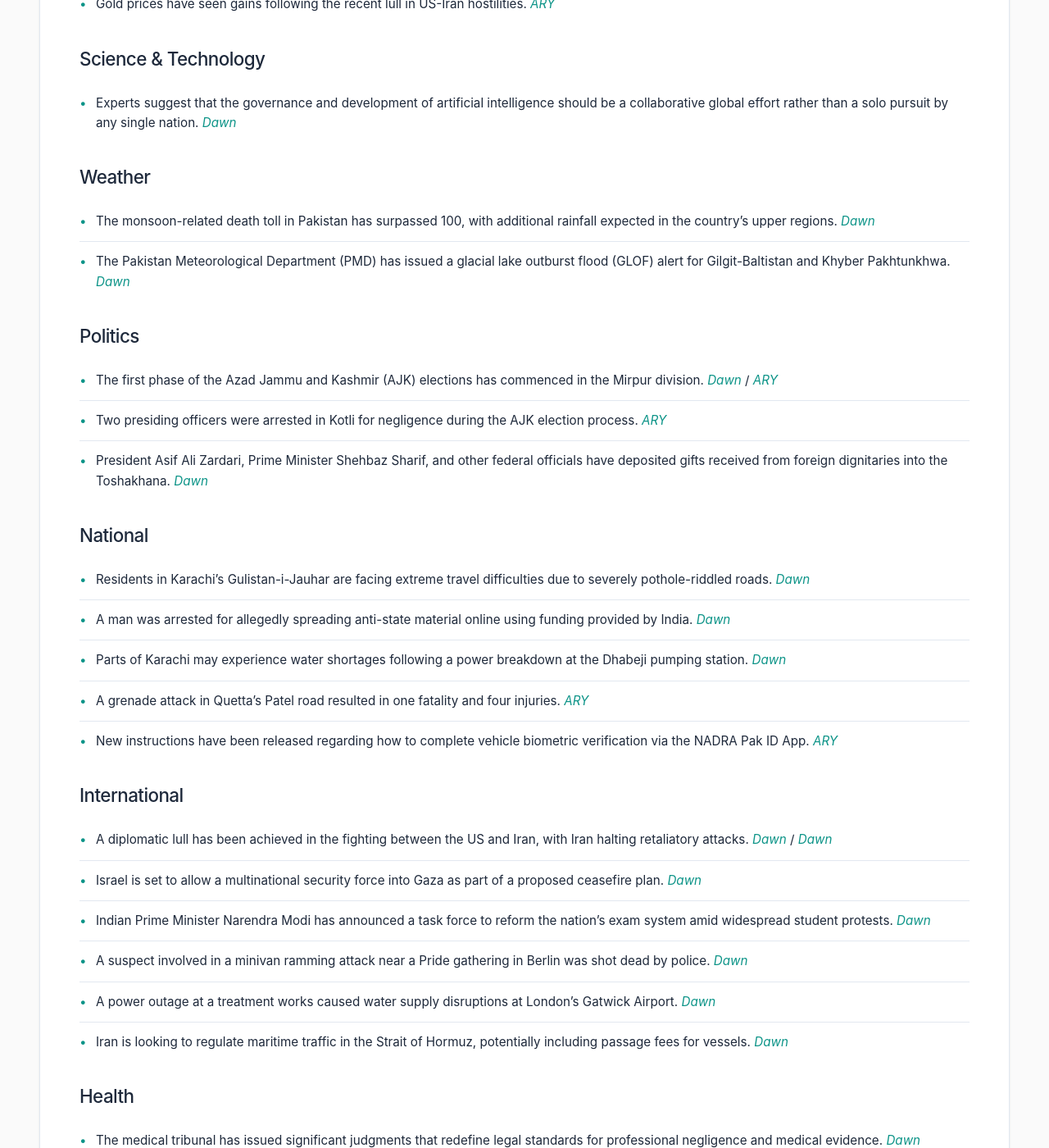
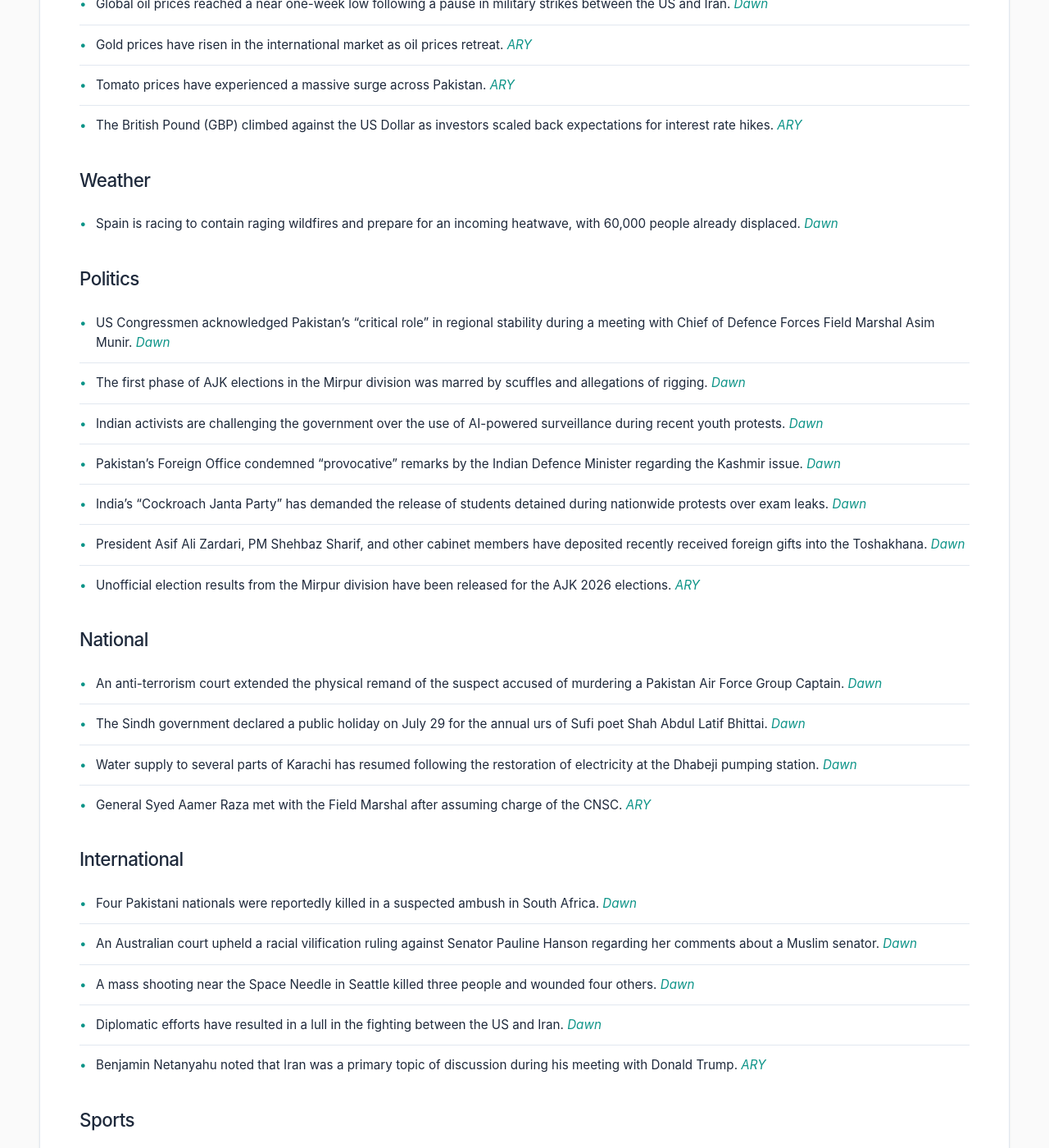
Before and after one commit to zsubzwary/news, a Jekyll site: the page built from en/index.md, in a window 1280 px wide and 1400 px high, scrolled down 622 px. Shown: the whole window at 82% size. Built offline with Jekyll 4.4.1, drawn with Linux system fonts in a browser that asks for light colours; some web fonts are replaced; comment, search, counter and statistics services are not loaded; some of the changed text lies outside the part shown.

Commit message:
DateTime; 2026-07-27T16:03:40.134Z

```diff
--- a/en/index.md
+++ b/en/index.md
@@ -4,47 +4,52 @@ title: Pakistan News Briefing
 lang: en
 ---
 
-Published at: 27-Jul-2026 09:03PKT
+Published at: 27-Jul-2026 21:03PKT
 
 Time to read: 4 mins
 
 ### Economy
-- Pakistan’s macroeconomic recovery is facing threats from rising inflation and fiscal pressures. *[Dawn](https://www.dawn.com/news/2018654/rebounding-inflation-fiscal-pressures-threaten-recovery)*
-- A surging trade deficit of $39.47 billion in FY26 highlights Pakistan's critical need to transition from imported fossil fuels to green energy. *[Dawn](https://www.dawn.com/news/2018583/green-alternatives-to-oil-dependence)*
-- Global energy flows are being reshaped by efforts to develop pipelines that bypass the Strait of Hormuz. *[Dawn](https://www.dawn.com/news/2018582/pipelines-to-bypass-the-strait-of-hormuz)*
-- Gold prices have seen gains following the recent lull in US-Iran hostilities. *[ARY](https://arynews.tv/gold-gains-on-pause-in-us-iran-fighting-fed-decision-looms)*
-
-### Science & Technology
-- Experts suggest that the governance and development of artificial intelligence should be a collaborative global effort rather than a solo pursuit by any single nation. *[Dawn](https://www.dawn.com/news/2018585/shifting-geopolitics-of-tech)*
+- Petroleum Minister hinted at potential fuel price relief after Pakistan's oil cargoes safely cleared the Bab-al-Mandeb chokepoint. *[Dawn](https://www.dawn.com/news/2018766/petroleum-minister-hints-at-fuel-price-relief-after-pakistans-oil-cargoes-clear-bab-al-mandeb)*
+- The State Bank of Pakistan's Monetary Policy Committee decided to keep the policy interest rate unchanged at 11.5%. *[Dawn](https://www.dawn.com/news/2018718/central-bank-keeps-policy-rate-unchanged-at-115pc)*
+- The Pakistan Stock Exchange (PSX) benchmark index surged by more than 7,000 points to close above the 178,000 mark. *[Dawn](https://www.dawn.com/news/2018715/psx-opens-week-in-the-green-gains-more-than-7000-points-to-close-above-178000-mark)*
+- Global oil prices reached a near one-week low following a pause in military strikes between the US and Iran. *[Dawn](https://www.dawn.com/news/2018729/oil-prices-near-one-week-low-after-us-iran-pause-fighting-over-weekend)*
+- Gold prices have risen in the international market as oil prices retreat. *[ARY](https://arynews.tv/gold-rate-today-international-market-july-27-2026)*
+- Tomato prices have experienced a massive surge across Pakistan. *[ARY](https://arynews.tv/tomatoes-prices-skyrocket-in-pakistan)*
+- The British Pound (GBP) climbed against the US Dollar as investors scaled back expectations for interest rate hikes. *[ARY](https://arynews.tv/gbp-to-usd-pound-climbs-as-investors-scale-back-rate-hike-bets)*
 
 ### Weather
-- The monsoon-related death toll in Pakistan has surpassed 100, with additional rainfall expected in the country's upper regions. *[Dawn](https://www.dawn.com/news/2018500/nationwide-deaths-this-monsoon-cross-100-more-rain-likely-in-countrys-upper-parts-from-july-29)*
-- The Pakistan Meteorological Department (PMD) has issued a glacial lake outburst flood (GLOF) alert for Gilgit-Baltistan and Khyber Pakhtunkhwa. *[Dawn](https://www.dawn.com/news/2018510/pmd-issues-glof-alert-for-northern-areas-as-several-gb-areas-cut-off-for-5th-consecutive-day)*
+- Spain is racing to contain raging wildfires and prepare for an incoming heatwave, with 60,000 people already displaced. *[Dawn](https://www.dawn.com/news/2018742/spain-races-to-contain-blazes-before-temperatures-rise)*
 
 ### Politics
-- The first phase of the Azad Jammu and Kashmir (AJK) elections has commenced in the Mirpur division. *[Dawn](https://www.dawn.com/news/2018691/first-phase-of-ajk-polls-begins-in-mirpur-division)* / *[ARY](https://arynews.tv/ajk-elections-2026-polling-begins-in-first-phase)*
-- Two presiding officers were arrested in Kotli for negligence during the AJK election process. *[ARY](https://arynews.tv/ajk-elections-presiding-officers-suspended)*
-- President Asif Ali Zardari, Prime Minister Shehbaz Sharif, and other federal officials have deposited gifts received from foreign dignitaries into the Toshakhana. *[Dawn](https://www.dawn.com/news/2018662/president-pm-others-return-gifts-to-toshakhana)*
+- US Congressmen acknowledged Pakistan's "critical role" in regional stability during a meeting with Chief of Defence Forces Field Marshal Asim Munir. *[Dawn](https://www.dawn.com/news/2018779/in-meeting-with-cdf-munir-us-congressmen-acknowledge-pakistans-critical-role-in-regional-stability-ispr)*
+- The first phase of AJK elections in the Mirpur division was marred by scuffles and allegations of rigging. *[Dawn](https://www.dawn.com/news/2018691/polling-concludes-in-mirpur-division-as-scuffles-rigging-allegations-mar-first-phase-of-ajk-elections)*
+- Indian activists are challenging the government over the use of AI-powered surveillance during recent youth protests. *[Dawn](https://www.dawn.com/news/2018775/modi-faces-challenge-from-activists-over-surveillance-at-india-youth-protest)*
+- Pakistan's Foreign Office condemned "provocative" remarks by the Indian Defence Minister regarding the Kashmir issue. *[Dawn](https://www.dawn.com/news/2018711/fo-condemns-indian-ministers-remarks-on-kashmir-issue-warns-against-underestimating-resolve-to-thwart-any-adventurism)*
+- India's "Cockroach Janta Party" has demanded the release of students detained during nationwide protests over exam leaks. *[Dawn](https://www.dawn.com/news/2018741/indias-cockroach-janta-party-demands-release-of-protesters-after-reports-of-detention)*
+- President Asif Ali Zardari, PM Shehbaz Sharif, and other cabinet members have deposited recently received foreign gifts into the Toshakhana. *[Dawn](https://www.dawn.com/news/2018662/president-pm-others-return-gifts-to-toshakhana)*
+- Unofficial election results from the Mirpur division have been released for the AJK 2026 elections. *[ARY](https://arynews.tv/ajk-elections-2026-unofficial-results-from-mirpur-division)*
 
 ### National
-- Residents in Karachi's Gulistan-i-Jauhar are facing extreme travel difficulties due to severely pothole-riddled roads. *[Dawn](https://www.dawn.com/news/2018622/pothole-riddled-karachis-gulistan-i-jauhar-roads-turn-daily-travel-into-an-exhausting-ordeal)*
-- A man was arrested for allegedly spreading anti-state material online using funding provided by India. *[Dawn](https://www.dawn.com/news/2018518/tarar-claims-man-arrested-for-spreading-anti-state-material-online-in-exchange-for-indian-funding)*
-- Parts of Karachi may experience water shortages following a power breakdown at the Dhabeji pumping station. *[Dawn](https://www.dawn.com/news/2018517/parts-of-karachi-may-face-water-shortage-after-power-breakdown-at-dhabeji-pumping-station)*
-- A grenade attack in Quetta's Patel road resulted in one fatality and four injuries. *[ARY](https://arynews.tv/grenade-attack-near-quettas-patel-road-leaves-one-dead-four-injured)*
-- New instructions have been released regarding how to complete vehicle biometric verification via the NADRA Pak ID App. *[ARY](https://arynews.tv/how-to-complete-vehicle-biometric-verification-via-nadras-pak-id-app)*
+- An anti-terrorism court extended the physical remand of the suspect accused of murdering a Pakistan Air Force Group Captain. *[Dawn](https://www.dawn.com/news/2018777/islamabad-court-extends-physical-remand-of-paf-officers-alleged-killer-by-seven-days)*
+- The Sindh government declared a public holiday on July 29 for the annual urs of Sufi poet Shah Abdul Latif Bhittai. *[Dawn](https://www.dawn.com/news/2018748/public-holiday-in-sindh-on-wednesday-for-shah-abdul-latif-bhittais-urs)*
+- Water supply to several parts of Karachi has resumed following the restoration of electricity at the Dhabeji pumping station. *[Dawn](https://www.dawn.com/news/2018724/water-supply-to-parts-of-karachi-resumes-after-power-at-dhabeji-pumping-station-restored)*
+- General Syed Aamer Raza met with the Field Marshal after assuming charge of the CNSC. *[ARY](https://arynews.tv/general-syed-aamer-raza-calls-on-field-marshal-after-assuming-charge-of-cnsc)*
 
 ### International
-- A diplomatic lull has been achieved in the fighting between the US and Iran, with Iran halting retaliatory attacks. *[Dawn](https://www.dawn.com/news/2018664/lull-in-iran-us-fighting-achieved-by-fresh-round-of-diplomacy)* / *[Dawn](https://www.dawn.com/news/2018487/iran-says-middle-east-attacks-halted-after-us-holds-fire-amid-reported-concerns-over-dwindling-munitions)*
-- Israel is set to allow a multinational security force into Gaza as part of a proposed ceasefire plan. *[Dawn](https://www.dawn.com/news/2018568/israel-to-allow-international-force-into-gaza-israeli-official-says)*
-- Indian Prime Minister Narendra Modi has announced a task force to reform the nation's exam system amid widespread student protests. *[Dawn](https://www.dawn.com/news/2018534/modi-announces-panel-to-reform-indias-exam-system-anti-govt-graffiti-at-jantar-mantar-painted-over)*
-- A suspect involved in a minivan ramming attack near a Pride gathering in Berlin was shot dead by police. *[Dawn](https://www.dawn.com/news/2018511/suspect-in-berlin-attack-near-pride-gathering-shot-dead-by-police)*
-- A power outage at a treatment works caused water supply disruptions at London's Gatwick Airport. *[Dawn](https://www.dawn.com/news/2018528/londons-gatwick-airport-hit-by-water-supply-problem)*
-- Iran is looking to regulate maritime traffic in the Strait of Hormuz, potentially including passage fees for vessels. *[Dawn](https://www.dawn.com/news/2018680/charging-for-hormuz)*
+- Four Pakistani nationals were reportedly killed in a suspected ambush in South Africa. *[Dawn](https://www.dawn.com/news/2018768/four-men-reportedly-pakistani-nationals-gunned-down-in-south-africa)*
+- An Australian court upheld a racial vilification ruling against Senator Pauline Hanson regarding her comments about a Muslim senator. *[Dawn](https://www.dawn.com/news/2018722/australian-politician-fails-to-overturn-racial-vilification-ruling-over-telling-muslim-senator-to-go-back-to-pakistan)*
+- A mass shooting near the Space Needle in Seattle killed three people and wounded four others. *[Dawn](https://www.dawn.com/news/2018716/mass-shooting-kills-3-wounds-4-near-space-needle-landmark-in-seattle)*
+- Diplomatic efforts have resulted in a lull in the fighting between the US and Iran. *[Dawn](https://www.dawn.com/news/2018664/lull-in-iran-us-fighting-achieved-by-fresh-round-of-diplomacy)*
+- Benjamin Netanyahu noted that Iran was a primary topic of discussion during his meeting with Donald Trump. *[ARY](https://arynews.tv/netanyahu-says-iran-is-top-agenda-in-meeting-with-trump)*
+
+### Sports
+- The inclusion of cricket in the 2028 Los Angeles Olympics is seen as a strategic move to gain access to the massive Indian market. *[Dawn](https://www.dawn.com/news/2018762/how-cricket-could-become-the-olympics-gateway-to-india)*
 
 ### Health
-- The medical tribunal has issued significant judgments that redefine legal standards for professional negligence and medical evidence. *[Dawn](https://www.dawn.com/news/2018658/medical-tribunal-redefines-standards-of-negligence)*
+- Pakistan has entered a decisive phase in polio eradication, though insecurity in southern Khyber Pakhtunkhwa remains a significant hurdle. *[Dawn](https://www.dawn.com/news/2018773/pakistan-tells-global-watchdog-polio-eradication-is-within-reach-insecurity-in-kp-remains-biggest-hurdle)*
 
 ### Other
-- A Japanese Buddhist monk has appealed to followers worldwide to gather at Taxila’s Dharmarajika Stupa for global peace prayers. *[Dawn](https://www.dawn.com/news/2018551/japanese-monk-asks-buddhists-to-visit-taxila-for-peace-prayers)*
-- Entertainment updates include Marvel's new 'Avengers: Doomsday' toy line, Robert Pattinson's recent jokes, and rumors surrounding Olivia Rodrigo's music. *[ARY](https://arynews.tv/marvel-unveils-avengers-doomsday-toy-line-featuring-x-men-avengers-and-fantastic-four)* / *[ARY](https://arynews.tv/robert-pattinson-revives-twilight-rivalry-with-joke-about-the-odyssey-role)* / *[ARY](https://arynews.tv/olivia-rodrigo-sparks-spider-man-soundtrack-rumors-with-cryptic-social-post)*
-- Celebrity news features Indian Idol winner Jyotirmayee Nayak and rumors of a major wedding celebration for Tom Holland and Zendaya. *[ARY](https://arynews.tv/indian-idol-16-conqueror-jyotirmayee-nayak-opens-up-on-her-historic-victory-and-future-plans)* / *[ARY](https://arynews.tv/tom-holland-and-zendaya-planning-major-wedding-party-at-historic-belvoir-castle)*
+- Cast updates have been announced for the upcoming fifth season of *Bridgerton*. *[ARY](https://arynews.tv/bridgerton-season-5-cast-shake-up-whos-returning-whos-leaving-and-new-cast-members)*
+- Meghan Markle expressed feeling "vindicated" following an Emmy nomination for a Netflix show. *[ARY](https://arynews.tv/meghan-markle-feels-vindicated-by-emmy-nomination-for-cancelled-netflix-show)*
+- Sydney Sweeney has faced fan backlash over recent vacation photos shared on social media. *[ARY](https://arynews.tv/sydney-sweeney-sparks-fan-backlash-over-romantic-vacation-snaps-with-scooter-braun)*
+- Artist Shamoon Ismail has been featured on Zohran Mamdani's playlist. *[ARY](https://arynews.tv/shamoon-ismail-lands-on-zohran-mamdanis-playlist)*
```
